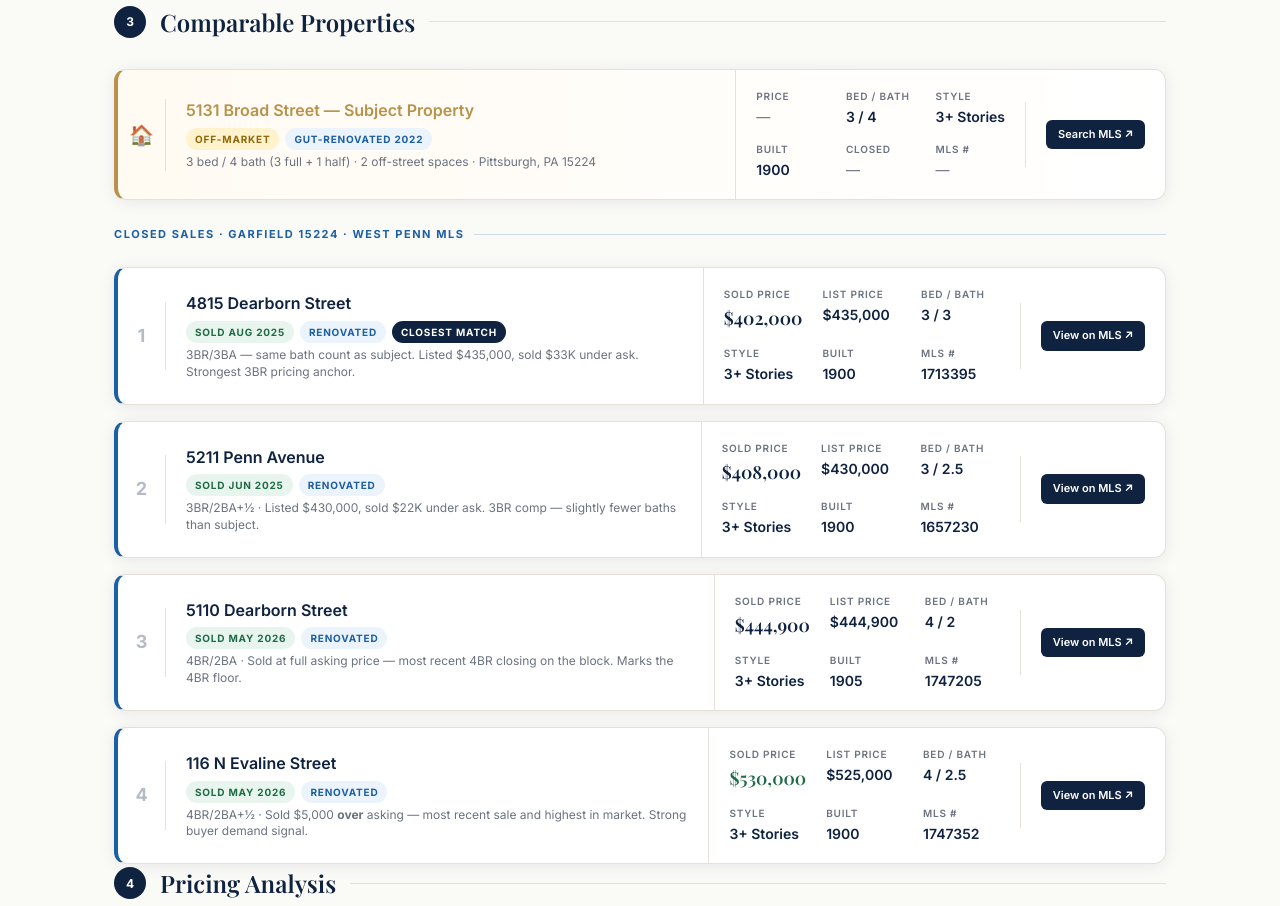
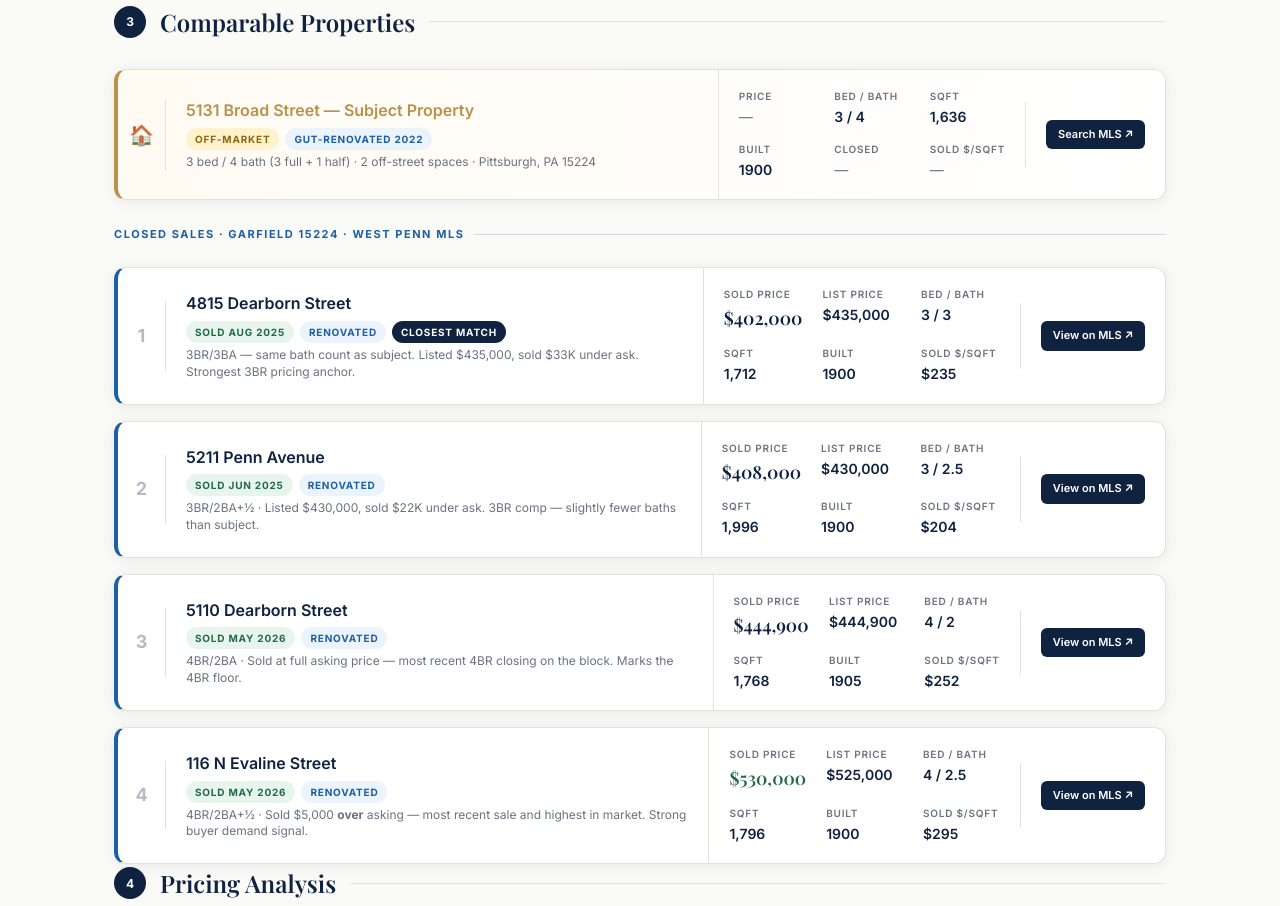
Before and after one commit to jabelwarren-cmyk/jabelwarren-site, a website: page cma-5131-broad.html in a window 1280 px wide. Shown: the part 1504-2410 px from the top of the page. Drawn offline with nearby package versions, Linux system fonts and the light colour scheme; a web font is replaced by a local one.

Commit message:
update: comp cards — SqFt + Sold $/SqFt replace Style + MLS#

```diff
--- a/cma-5131-broad.html
+++ b/cma-5131-broad.html
@@ -906,10 +906,10 @@
         <div class="comp-stats">
           <div><div class="comp-stat-label">Price</div><div class="comp-stat-val na">—</div></div>
           <div><div class="comp-stat-label">Bed / Bath</div><div class="comp-stat-val">3 / 4</div></div>
-          <div><div class="comp-stat-label">Style</div><div class="comp-stat-val">3+ Stories</div></div>
+          <div><div class="comp-stat-label">SqFt</div><div class="comp-stat-val">1,636</div></div>
           <div><div class="comp-stat-label">Built</div><div class="comp-stat-val">1900</div></div>
           <div><div class="comp-stat-label">Closed</div><div class="comp-stat-val na">—</div></div>
-          <div><div class="comp-stat-label">MLS #</div><div class="comp-stat-val na">—</div></div>
+          <div><div class="comp-stat-label">Sold $/SqFt</div><div class="comp-stat-val na">—</div></div>
         </div>
         <div class="comp-action">
           <a class="comp-link comp-link-search" href="https://lifespacerealestate.idxbroker.com/idx/map/mapsearch" target="_blank">Search MLS ↗</a>
@@ -934,9 +934,9 @@
           <div><div class="comp-stat-label">Sold Price</div><div class="comp-stat-val price-val">$402,000</div></div>
           <div><div class="comp-stat-label">List Price</div><div class="comp-stat-val">$435,000</div></div>
           <div><div class="comp-stat-label">Bed / Bath</div><div class="comp-stat-val">3 / 3</div></div>
-          <div><div class="comp-stat-label">Style</div><div class="comp-stat-val">3+ Stories</div></div>
+          <div><div class="comp-stat-label">SqFt</div><div class="comp-stat-val">1,712</div></div>
           <div><div class="comp-stat-label">Built</div><div class="comp-stat-val">1900</div></div>
-          <div><div class="comp-stat-label">MLS #</div><div class="comp-stat-val">1713395</div></div>
+          <div><div class="comp-stat-label">Sold $/SqFt</div><div class="comp-stat-val">$235</div></div>
         </div>
         <div class="comp-action">
           <a class="comp-link comp-link-search" href="https://lifespacerealestate.idxbroker.com/idx/map/mapsearch" target="_blank">View on MLS ↗</a>
@@ -958,9 +958,9 @@
           <div><div class="comp-stat-label">Sold Price</div><div class="comp-stat-val price-val">$408,000</div></div>
           <div><div class="comp-stat-label">List Price</div><div class="comp-stat-val">$430,000</div></div>
           <div><div class="comp-stat-label">Bed / Bath</div><div class="comp-stat-val">3 / 2.5</div></div>
-          <div><div class="comp-stat-label">Style</div><div class="comp-stat-val">3+ Stories</div></div>
+          <div><div class="comp-stat-label">SqFt</div><div class="comp-stat-val">1,996</div></div>
           <div><div class="comp-stat-label">Built</div><div class="comp-stat-val">1900</div></div>
-          <div><div class="comp-stat-label">MLS #</div><div class="comp-stat-val">1657230</div></div>
+          <div><div class="comp-stat-label">Sold $/SqFt</div><div class="comp-stat-val">$204</div></div>
         </div>
         <div class="comp-action">
           <a class="comp-link comp-link-search" href="https://lifespacerealestate.idxbroker.com/idx/map/mapsearch" target="_blank">View on MLS ↗</a>
@@ -982,9 +982,9 @@
           <div><div class="comp-stat-label">Sold Price</div><div class="comp-stat-val price-val">$444,900</div></div>
           <div><div class="comp-stat-label">List Price</div><div class="comp-stat-val">$444,900</div></div>
           <div><div class="comp-stat-label">Bed / Bath</div><div class="comp-stat-val">4 / 2</div></div>
-          <div><div class="comp-stat-label">Style</div><div class="comp-stat-val">3+ Stories</div></div>
+          <div><div class="comp-stat-label">SqFt</div><div class="comp-stat-val">1,768</div></div>
           <div><div class="comp-stat-label">Built</div><div class="comp-stat-val">1905</div></div>
-          <div><div class="comp-stat-label">MLS #</div><div class="comp-stat-val">1747205</div></div>
+          <div><div class="comp-stat-label">Sold $/SqFt</div><div class="comp-stat-val">$252</div></div>
         </div>
         <div class="comp-action">
           <a class="comp-link comp-link-search" href="https://lifespacerealestate.idxbroker.com/idx/map/mapsearch" target="_blank">View on MLS ↗</a>
@@ -1006,9 +1006,9 @@
           <div><div class="comp-stat-label">Sold Price</div><div class="comp-stat-val price-val" style="color:var(--green);">$530,000</div></div>
           <div><div class="comp-stat-label">List Price</div><div class="comp-stat-val">$525,000</div></div>
           <div><div class="comp-stat-label">Bed / Bath</div><div class="comp-stat-val">4 / 2.5</div></div>
-          <div><div class="comp-stat-label">Style</div><div class="comp-stat-val">3+ Stories</div></div>
+          <div><div class="comp-stat-label">SqFt</div><div class="comp-stat-val">1,796</div></div>
           <div><div class="comp-stat-label">Built</div><div class="comp-stat-val">1900</div></div>
-          <div><div class="comp-stat-label">MLS #</div><div class="comp-stat-val">1747352</div></div>
+          <div><div class="comp-stat-label">Sold $/SqFt</div><div class="comp-stat-val">$295</div></div>
         </div>
         <div class="comp-action">
           <a class="comp-link comp-link-search" href="https://lifespacerealestate.idxbroker.com/idx/map/mapsearch" target="_blank">View on MLS ↗</a>
```
